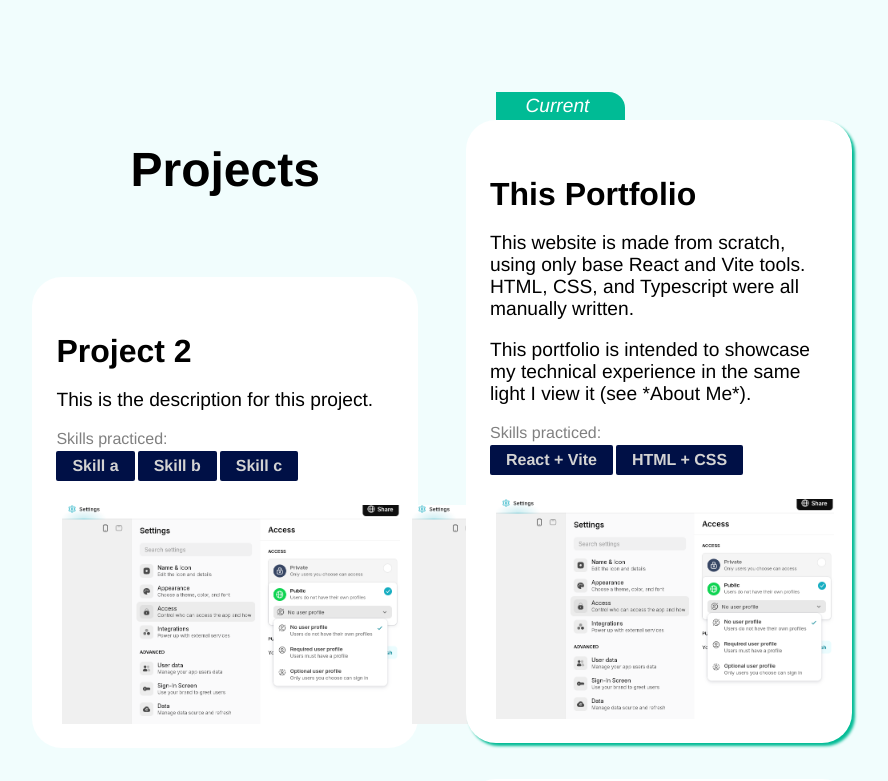
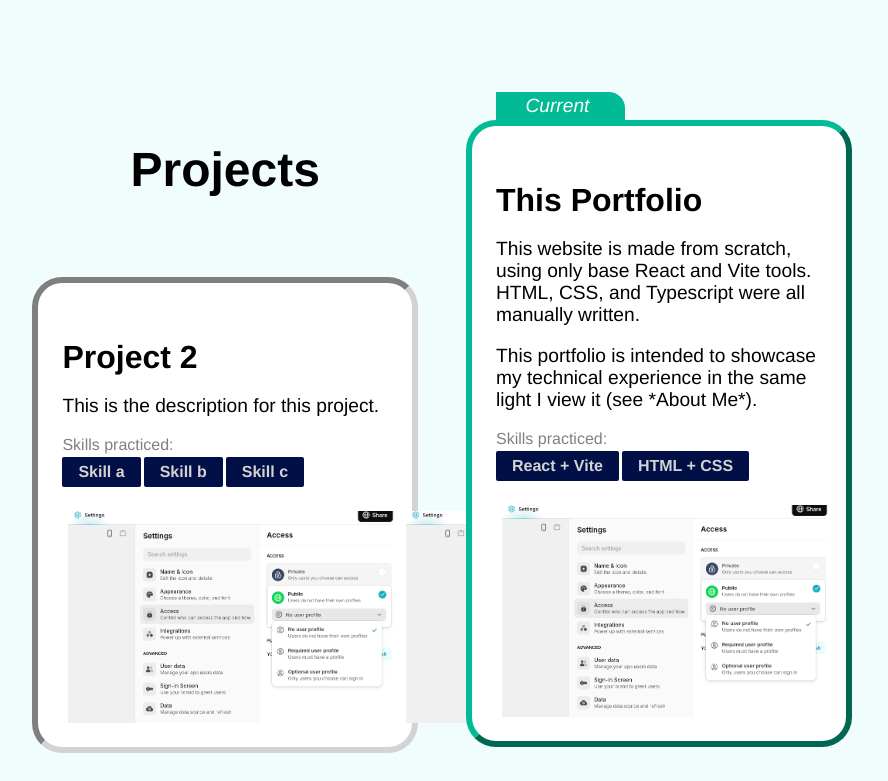
Before and after one commit to Leeway001Write/Leeway001Write.github.io, a React (Vite) app in the folder react-portfolio/: page / in a window 1280 px wide. Shown: the part 1280-2061 px from the top of the page, without its empty margins (48-936 px from the left). Built offline with nearby package versions, Linux system fonts and the light colour scheme.

Commit message:
Stylized borders of Project cards

```diff
--- a/react-portfolio/src/components/styles/ProjectCard.css
+++ b/react-portfolio/src/components/styles/ProjectCard.css
@@ -43,10 +43,17 @@
 
 	border-radius: 30px;
 	background-color: white;
+
+	border-style: inset;
+	border-color: lightgray;
+	border-width: 6px;
 }
 
 .project-current {
-	box-shadow: 3px 3px 3px 0px var(--color-secondary-mint);
+  /* border-style: none; */
+	/* box-shadow: 3px 3px 3px 0px var(--color-secondary-mint); */
+	border-style: outset;
+	border-color: var(--color-secondary-mint)
 }
 
 .current-flag {
```
